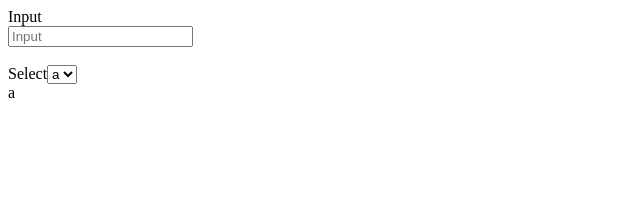
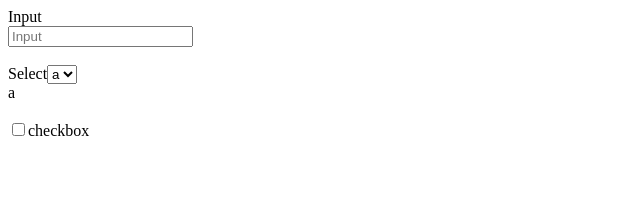
Before and after one commit to hsndmr/vue-3-forms, a Vue app: page / in a window 1280 px wide. Shown: the top 212 px of the page, without its empty margins (0-640 px from the left). Built offline with nearby package versions, Linux system fonts and the light colour scheme.

Commit message:
Add BaseCheckbox

```diff
--- a/src/App.vue
+++ b/src/App.vue
@@ -3,9 +3,11 @@ import { ref } from "vue";
 
 import BaseInput from "./components/BaseInput.vue";
 import BaseSelect from "./components/BaseSelect.vue";
+import BaseCheckbox from "./components/BaseCheckbox.vue";
 const form = ref({
   input: "",
   select: "a",
+  checkbox: false,
 });
 const options = ref(["a", "b"]);
 </script>
@@ -24,6 +26,7 @@ const options = ref(["a", "b"]);
     />
     <div>{{ form.select }}</div>
     <br />
+    <BaseCheckbox label="checkbox" v-model="form.checkbox" />
   </form>
 </template>
 
--- /dev/null
+++ b/src/components/BaseCheckbox.vue
@@ -0,0 +1,14 @@
+<script setup lang="ts">
+defineProps<{
+  label?: string;
+  modelValue?: boolean;
+}>();
+</script>
+<template>
+  <input
+    type="checkbox"
+    :checked="(modelValue as any)"
+    @change="$emit('update:modelValue', ($event as any).target.checked)"
+  />
+  <label v-if="label">{{ label }}</label>
+</template>
```
